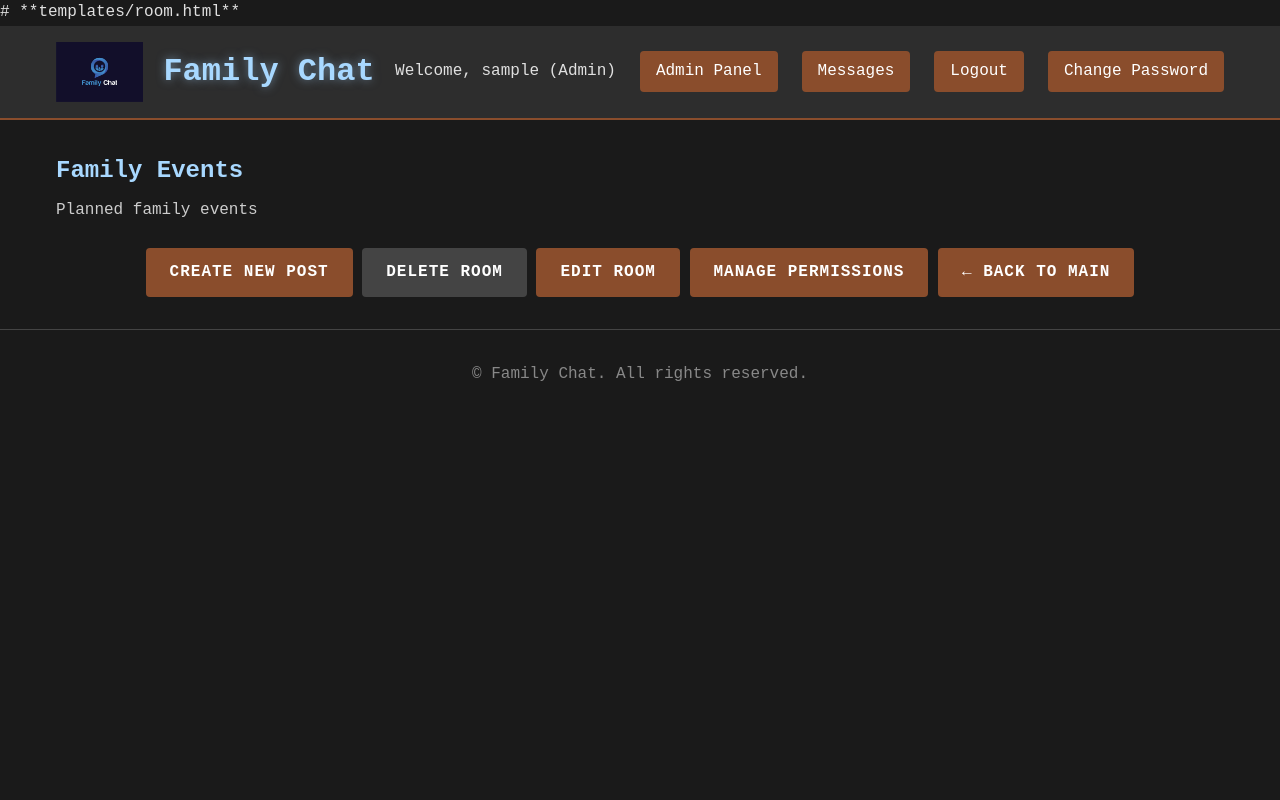
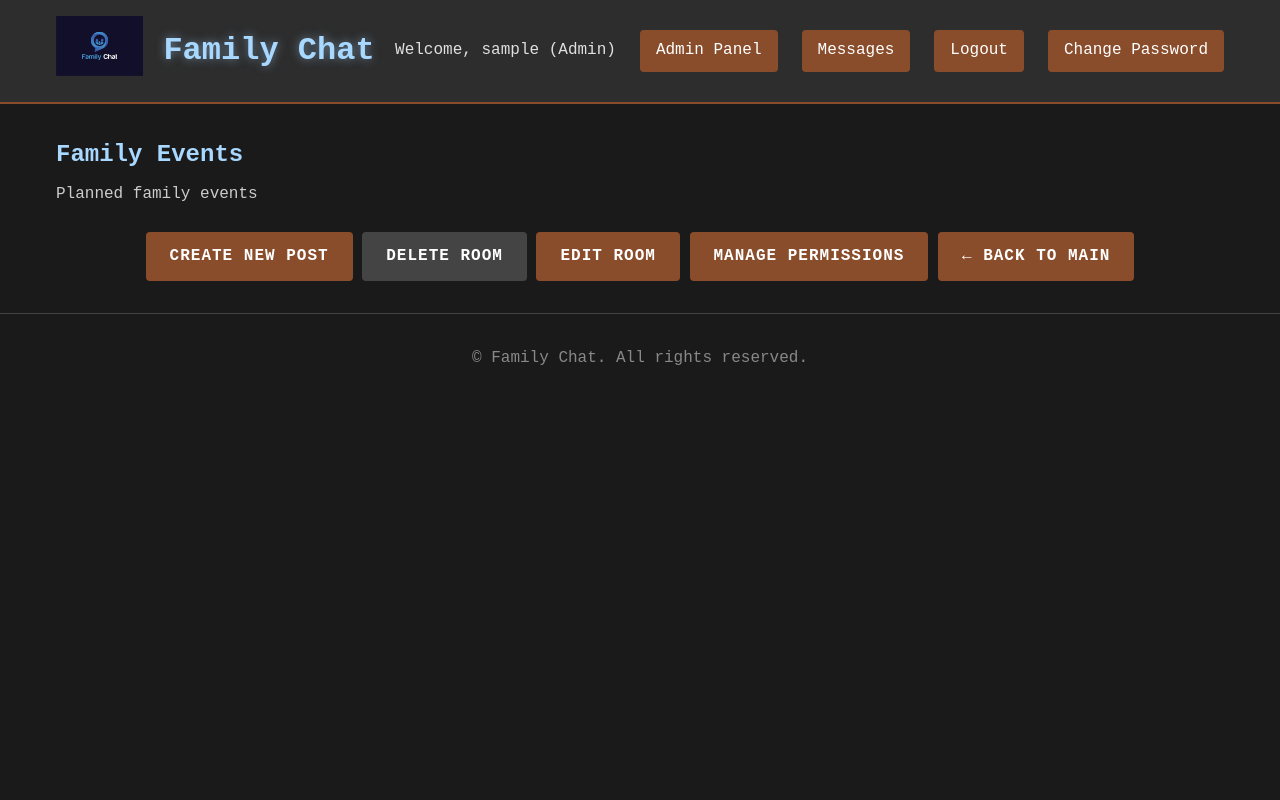
Before and after one commit to Nurb4000/FamilyChat, a Flask app: page /room/1 in a window 1280 px wide. Run offline with Flask 3, Linux system fonts and the light colour scheme; the visitor is signed in with stand-in values (Sample User, id 1); data comes from the database, SQL or seed files in the repository; data that the repository does not hold is empty; some libraries are stand-ins or nearby versions.

Commit message:
Remove comments from room.html template
Cosmetic change.

```diff
--- a/templates/room.html
+++ b/templates/room.html
@@ -1,5 +1,3 @@
-# **templates/room.html**
-<!-- templates/room.html -->
 {% extends "base.html" %}
 {% block title %}{{ room.name }} - Family Chat{% endblock %}
 {% block content %}
```
